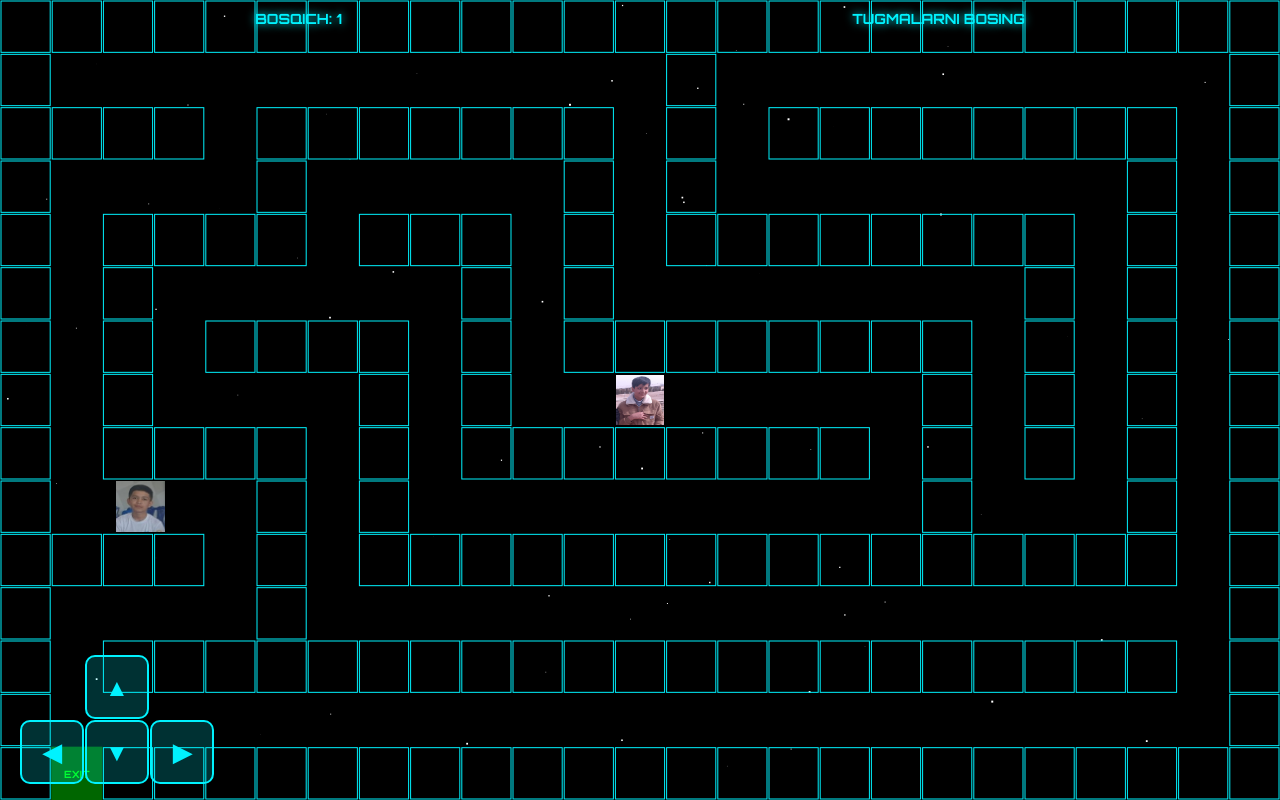
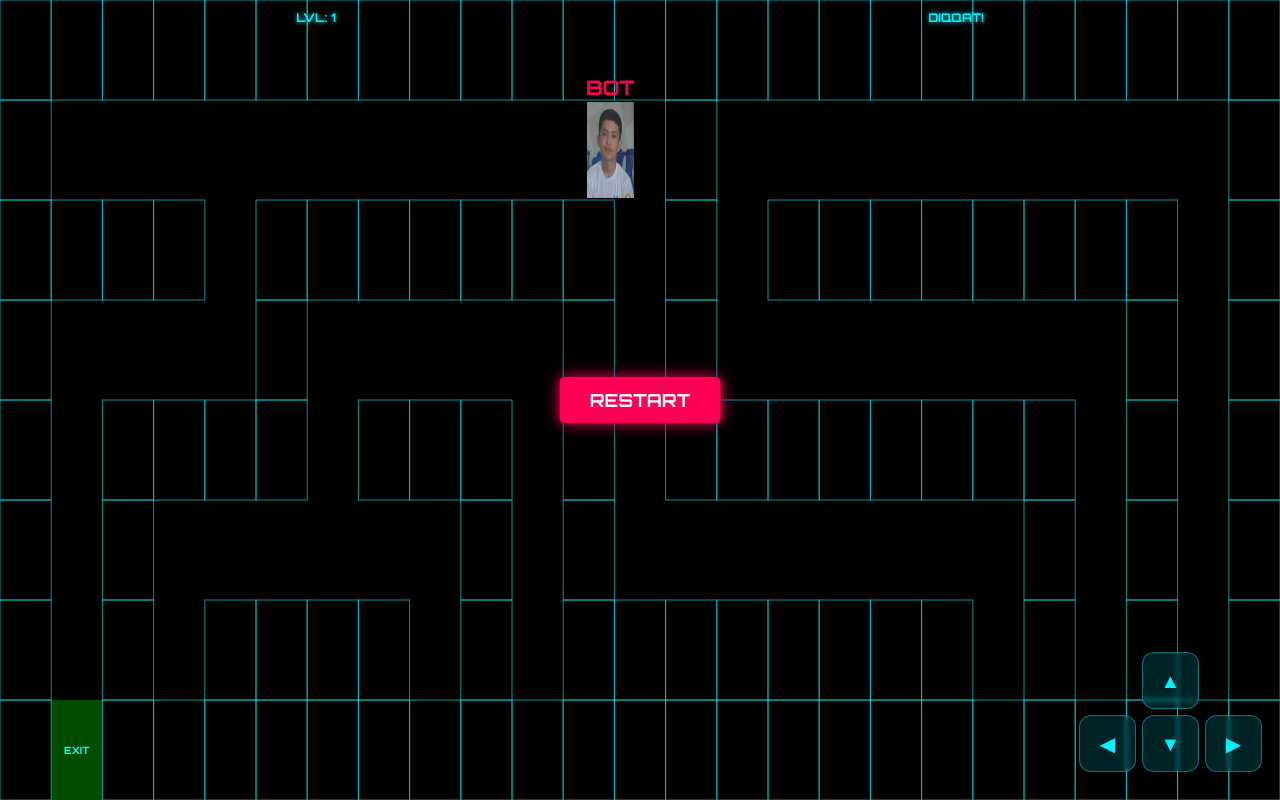
Before and after one commit to Abdupattoyev/Abdupattoyev, a plain HTML site: page index.html in a window 1280 px wide. Drawn offline with Linux system fonts and the light colour scheme.

Commit message:
Add files via upload

```diff
--- a/index.html
+++ b/index.html
@@ -3,50 +3,45 @@
 <head>
     <meta charset="UTF-8">
     <meta name="viewport" content="width=device-width, initial-scale=1.0, maximum-scale=1.0, user-scalable=no">
-    <title>Stark Maze: D-Pad Edition</title>
+    <title>Stark Maze: Mobile Fixed</title>
     <link href="https://fonts.googleapis.com/css2?family=Orbitron:wght@700&display=swap" rel="stylesheet">
     <style>
         body { margin: 0; background: #000; overflow: hidden; font-family: 'Orbitron', sans-serif; touch-action: none; }
         canvas { display: block; width: 100vw; height: 100vh; }
 
-        #hud { position: fixed; top: 10px; width: 100%; display: flex; justify-content: space-around; color: #00f2fe; z-index: 10; font-size: 14px; text-shadow: 0 0 10px #00f2fe; pointer-events: none; }
+        #hud { position: fixed; top: 10px; width: 100%; display: flex; justify-content: space-around; color: #00f2fe; z-index: 10; font-size: 12px; text-shadow: 0 0 5px #00f2fe; pointer-events: none; }
 
-        #ui {
-            position: fixed; top: 0; left: 0; width: 100%; height: 100%;
-            display: flex; align-items: center; justify-content: center;
-            z-index: 30; pointer-events: none;
-        }
-        #restart-btn {
-            padding: 15px 40px; font-size: 20px; background: #ff0055; color: #fff;
-            border: none; border-radius: 5px; cursor: pointer; display: none;
-            pointer-events: auto; font-family: 'Orbitron'; font-weight: bold;
-            box-shadow: 0 0 20px #ff0055;
-        }
-
-        /* Tugmali Joystik Stili */
+        /* O'ng tomondagi qulay tugmalar */
         #controls {
-            position: fixed; bottom: 20px; left: 20px;
-            display: grid; grid-template-columns: 60px 60px 60px;
-            grid-template-rows: 60px 60px; gap: 5px; z-index: 40;
+            position: fixed; bottom: 30px; right: 20px;
+            display: grid; grid-template-columns: 55px 55px 55px;
+            grid-template-rows: 55px 55px; gap: 8px; z-index: 100;
         }
         .btn {
-            width: 60px; height: 60px; background: rgba(0, 242, 254, 0.2);
-            border: 2px solid #00f2fe; border-radius: 10px;
+            width: 55px; height: 55px; background: rgba(0, 242, 254, 0.15);
+            border: 1px solid rgba(0, 242, 254, 0.4); border-radius: 12px;
             display: flex; align-items: center; justify-content: center;
-            color: #00f2fe; font-size: 24px; font-weight: bold;
-            user-select: none; -webkit-tap-highlight-color: transparent;
+            color: #00f2fe; font-size: 20px; user-select: none;
+            -webkit-tap-highlight-color: transparent; backdrop-filter: blur(2px);
         }
-        .btn:active { background: rgba(0, 242, 254, 0.5); transform: scale(0.95); }
+        .btn:active { background: rgba(0, 242, 254, 0.4); transform: scale(0.9); }
         .up { grid-column: 2; }
         .left { grid-column: 1; grid-row: 2; }
         .down { grid-column: 2; grid-row: 2; }
         .right { grid-column: 3; grid-row: 2; }
+
+        #restart-btn {
+            position: fixed; top: 50%; left: 50%; transform: translate(-50%, -50%);
+            padding: 12px 30px; font-size: 18px; background: #ff0055; color: #fff;
+            border: none; border-radius: 5px; display: none; z-index: 110;
+            pointer-events: auto; font-family: 'Orbitron'; box-shadow: 0 0 15px #ff0055;
+        }
     </style>
 </head>
 <body>
     <div id="hud">
-        <div>BOSQICH: <span id="lvl">1</span></div>
-        <div id="status">TUGMALARNI BOSING</div>
+        <div>LVL: <span id="lvl">1</span></div>
+        <div id="status">DIQQAT!</div>
     </div>
 
     <div id="controls">
@@ -56,7 +51,7 @@
         <div class="btn right" id="btn-right">▶</div>
     </div>
 
-    <div id="ui"><button id="restart-btn" onclick="resetGame()">RESTART</button></div>
+    <button id="restart-btn" onclick="resetGame()">RESTART</button>
     <canvas id="canvas"></canvas>
 
     <script>
@@ -69,8 +64,9 @@
 
         let currentLevel = 1, isGameOver = false;
         let lastMoveTime = 0;
-        const playerMoveDelay = 150;
+        const playerMoveDelay = 140;
 
+        // Xaritalar (o'zgarmas struktura)
         const levels = {
             1: [
                 [1,1,1,1,1,1,1,1,1,1,1,1,1,1,1,1,1,1,1,1,1,1,1,1,1],
@@ -80,63 +76,40 @@
                 [1,0,1,1,1,1,0,1,1,1,0,1,0,1,1,1,1,1,1,1,1,0,1,0,1],
                 [1,0,1,0,0,0,0,0,0,1,0,1,0,0,0,0,0,0,0,0,1,0,1,0,1],
                 [1,0,1,0,1,1,1,1,0,1,0,1,1,1,1,1,1,1,1,0,1,0,1,0,1],
-                [1,0,1,0,0,0,0,1,0,1,0,0,0,0,0,0,0,0,1,0,1,0,1,0,1],
-                [1,0,1,1,1,1,0,1,0,1,1,1,1,1,1,1,1,0,1,0,1,0,1,0,1],
-                [1,0,0,0,0,1,0,1,0,0,0,0,0,0,0,0,0,0,1,0,0,0,1,0,1],
-                [1,1,1,1,0,1,0,1,1,1,1,1,1,1,1,1,1,1,1,1,1,1,1,0,1],
-                [1,0,0,0,0,1,0,0,0,0,0,0,0,0,0,0,0,0,0,0,0,0,0,0,1],
-                [1,0,1,1,1,1,1,1,1,1,1,1,1,1,1,1,1,1,1,1,1,1,1,0,1],
-                [1,0,0,0,0,0,0,0,0,0,0,0,0,0,0,0,0,0,0,0,0,0,0,0,1],
                 [1,3,1,1,1,1,1,1,1,1,1,1,1,1,1,1,1,1,1,1,1,1,1,1,1]
             ],
             2: [
                 [1,1,1,1,1,1,1,1,1,1,1,1,1,1,1,1,1,1,1,1,1,1,1,1,1],
                 [1,3,0,0,0,1,0,0,0,0,0,0,0,1,0,0,0,0,0,0,0,0,0,0,1],
                 [1,1,1,1,0,1,0,1,1,1,1,1,0,1,0,1,1,1,1,1,1,1,1,0,1],
-                [1,0,0,0,0,0,0,1,0,0,0,0,0,0,0,0,0,0,1,0,0,0,1,0,1],
-                [1,0,1,1,1,1,1,1,0,1,1,1,1,1,1,1,1,0,1,0,1,0,1,0,1],
-                [1,0,0,0,0,0,0,0,0,0,0,0,0,0,0,0,0,0,0,0,1,0,1,0,1],
-                [1,1,1,1,1,1,1,1,1,1,1,1,1,1,1,1,1,1,1,0,1,0,0,0,1],
                 [1,0,0,0,0,0,0,0,0,0,0,0,0,0,0,0,0,0,0,0,0,0,0,0,1],
                 [1,1,1,1,1,1,1,1,1,1,1,1,1,1,1,1,1,1,1,1,1,1,1,1,1]
             ],
             3: [
                 [1,1,1,1,1,1,1,1,1,1,1,1,1,1,1,1,1,1,1,1,1,1,1,1,1],
-                [1,0,0,0,0,0,0,0,1,0,0,0,1,0,0,0,0,0,0,0,0,0,0,0,1],
-                [1,0,1,1,1,1,1,0,1,0,1,0,1,1,1,1,1,1,1,1,1,1,1,0,1],
-                [1,0,1,0,0,0,1,0,1,0,1,0,0,0,0,0,0,0,1,0,0,0,1,0,1],
-                [1,0,1,0,1,0,1,0,1,0,1,1,1,1,1,1,1,0,1,0,1,0,1,0,1],
-                [1,0,1,0,1,0,1,0,0,0,0,0,0,0,0,0,1,0,1,0,1,0,1,0,1],
-                [1,0,1,1,1,0,1,1,1,1,1,1,1,1,1,0,1,0,1,1,1,0,1,0,1],
-                [1,0,0,0,1,0,0,0,0,0,0,0,0,0,1,0,1,0,0,0,0,0,1,0,1],
-                [1,1,1,0,1,1,1,1,1,1,1,1,1,0,1,0,1,1,1,1,1,1,1,0,1],
+                [1,0,0,0,1,0,0,0,1,0,0,0,1,0,0,0,1,0,0,0,1,0,0,0,1],
+                [1,0,1,0,1,0,1,0,1,0,1,0,1,0,1,0,1,0,1,0,1,0,1,0,1],
+                [1,0,1,0,0,0,1,0,0,0,1,0,0,0,1,0,0,0,1,0,0,0,1,0,1],
+                [1,0,1,1,1,1,1,1,1,1,1,1,1,1,1,1,1,1,1,1,1,1,1,0,1],
                 [1,0,0,0,0,0,0,0,0,0,0,0,1,0,1,0,0,0,0,0,0,0,0,0,1],
-                [1,0,1,1,1,1,1,1,1,1,1,0,1,0,1,1,1,1,1,1,1,1,1,1,1],
-                [1,0,1,0,0,0,0,0,0,0,1,0,0,0,1,0,0,0,0,0,0,0,0,0,1],
-                [1,0,1,0,1,1,1,1,1,0,1,1,1,1,1,0,1,1,1,1,1,1,1,0,1],
+                [1,0,1,1,1,1,1,0,1,1,1,1,1,0,1,1,1,1,1,0,1,1,1,1,1],
                 [1,0,0,0,1,0,0,0,1,0,0,0,0,0,0,0,1,0,0,0,0,0,0,3,1],
                 [1,1,1,1,1,1,1,1,1,1,1,1,1,1,1,1,1,1,1,1,1,1,1,1,1]
             ]
         };
 
         let maze, rows, cols;
-        let player = { gx: 12, gy: 7, vx: 12, vy: 7 };
+        let player = { gx: 12, gy: 3, vx: 12, vy: 3 };
         let enemy = { gx: 1, gy: 1, vx: 1, vy: 1, nextX: 1, nextY: 1 };
-        let stars = Array(80).fill().map(() => ({x: Math.random()*2500, y: Math.random()*2500, s: Math.random()*2}));
 
-        let keys = {};
-        window.addEventListener('keydown', e => keys[e.key] = true);
-        window.addEventListener('keyup', e => keys[e.key] = false);
-
-        // Tugmalar boshqaruvi
-        const btnControls = {
-            'btn-up': false, 'btn-down': false, 'btn-left': false, 'btn-right': false
-        };
+        const btnControls = { 'btn-up': false, 'btn-down': false, 'btn-left': false, 'btn-right': false };
 
         Object.keys(btnControls).forEach(id => {
             const btn = document.getElementById(id);
-            btn.addEventListener('touchstart', (e) => { e.preventDefault(); btnControls[id] = true; });
-            btn.addEventListener('touchend', (e) => { e.preventDefault(); btnControls[id] = false; });
+            const startHandler = (e) => { e.preventDefault(); btnControls[id] = true; };
+            const endHandler = (e) => { e.preventDefault(); btnControls[id] = false; };
+            btn.addEventListener('touchstart', startHandler);
+            btn.addEventListener('touchend', endHandler);
             btn.addEventListener('mousedown', () => btnControls[id] = true);
             btn.addEventListener('mouseup', () => btnControls[id] = false);
         });
@@ -146,7 +119,7 @@
             restartBtn.style.display = "none";
             maze = levels[lvl];
             rows = maze.length; cols = maze[0].length;
-            player.gx = 12; player.gy = 7; player.vx = 12; player.vy = 7;
+            player.gx = 12; player.gy = 1; player.vx = 12; player.vy = 1;
             enemy.gx = 1; enemy.gy = 1; enemy.vx = 1; enemy.vy = 1; enemy.nextX = 1; enemy.nextY = 1;
             document.getElementById('lvl').innerText = lvl;
         }
@@ -160,7 +133,7 @@
                 const dirs = [[0,1],[0,-1],[1,0],[-1,0]];
                 for(let [dx, dy] of dirs) {
                     let nx = curr.x + dx, ny = curr.y + dy;
-                    if(maze[ny] && (maze[ny][nx] !== 1) && !visited.has(`${nx},${ny}`)) {
+                    if(maze[ny] && maze[ny][nx] !== 1 && !visited.has(`${nx},${ny}`)) {
                         visited.add(`${nx},${ny}`); queue.push([...path, {x: nx, y: ny}]);
                     }
                 }
@@ -170,26 +143,23 @@
 
         function update() {
             if(isGameOver) return;
-
             const now = Date.now();
             if (now - lastMoveTime > playerMoveDelay) {
                 let nx = player.gx, ny = player.gy;
-
-                // Klaviatura yoki D-Pad
-                if(keys['ArrowLeft'] || btnControls['btn-left']) nx--;
-                else if(keys['ArrowRight'] || btnControls['btn-right']) nx++;
-                else if(keys['ArrowUp'] || btnControls['btn-up']) ny--;
-                else if(keys['ArrowDown'] || btnControls['btn-down']) ny++;
+                if(btnControls['btn-left']) nx--;
+                else if(btnControls['btn-right']) nx++;
+                else if(btnControls['btn-up']) ny--;
+                else if(btnControls['btn-down']) ny++;
 
                 if(maze[ny] && maze[ny][nx] !== 1) {
                     player.gx = nx; player.gy = ny;
                     lastMoveTime = now;
                 }
             }
-            player.vx += (player.gx - player.vx) * 0.18;
-            player.vy += (player.gy - player.vy) * 0.18;
+            player.vx += (player.gx - player.vx) * 0.2;
+            player.vy += (player.gy - player.vy) * 0.2;
 
-            let enemySpeed = (currentLevel === 1) ? 0.05 : (currentLevel === 2 ? 0.07 : 0.09);
+            let enemySpeed = (currentLevel === 3) ? 0.08 : 0.06;
             if (Math.hypot(enemy.vx - enemy.nextX, enemy.vy - enemy.nextY) < 0.05) {
                 enemy.vx = enemy.nextX; enemy.vy = enemy.nextY;
                 let step = findNextStep(maze, {x: enemy.vx, y: enemy.vy}, {x: player.gx, y: player.gy});
@@ -200,13 +170,13 @@
             if (enemy.vy < enemy.nextY) enemy.vy += enemySpeed;
             if (enemy.vy > enemy.nextY) enemy.vy -= enemySpeed;
 
-            if(Math.hypot(player.vx - enemy.vx, player.vy - enemy.vy) < 0.5) {
+            if(Math.hypot(player.vx - enemy.vx, player.vy - enemy.vy) < 0.6) {
                 isGameOver = true;
                 restartBtn.style.display = "block";
             }
             if(maze[player.gy][player.gx] === 3) {
                 currentLevel++;
-                if(currentLevel > 3) { alert("SIZ AFSONASIZ!"); resetGame(); }
+                if(currentLevel > 3) { alert("SIZ G'ALABA QOZONDINGIZ!"); resetGame(); }
                 else { initLevel(currentLevel); }
             }
         }
@@ -215,28 +185,27 @@
             canvas.width = window.innerWidth; canvas.height = window.innerHeight;
             const cw = canvas.width / cols, ch = canvas.height / rows;
             ctx.fillStyle = "#000"; ctx.fillRect(0,0, canvas.width, canvas.height);
-            stars.forEach(s => { ctx.fillStyle = "#fff"; ctx.fillRect(s.x % canvas.width, s.y % canvas.height, s.s, s.s); });
 
             for(let r=0; r<rows; r++) {
                 for(let c=0; c<cols; c++) {
                     if(maze[r][c] === 1) {
-                        ctx.strokeStyle = "#00f2fe"; ctx.lineWidth = 1;
-                        ctx.strokeRect(c*cw+1, r*ch+1, cw-2, ch-2);
+                        ctx.strokeStyle = "rgba(0, 242, 254, 0.6)"; ctx.lineWidth = 1;
+                        ctx.strokeRect(c*cw, r*ch, cw, ch);
                     }
                     if(maze[r][c] === 3) {
-                        ctx.fillStyle = "rgba(0, 255, 0, 0.4)"; ctx.fillRect(c*cw, r*ch, cw, ch);
-                        ctx.fillStyle = "#00ff00"; ctx.font = "bold 10px Orbitron"; ctx.textAlign = "center";
-                        ctx.fillText("EXIT", c*cw + cw/2, r*ch + ch/2 + 5);
+                        ctx.fillStyle = "rgba(0, 255, 0, 0.3)"; ctx.fillRect(c*cw, r*ch, cw, ch);
+                        ctx.fillStyle = "#0ff"; ctx.font = "bold 10px Orbitron"; ctx.textAlign = "center";
+                        ctx.fillText("EXIT", c*cw + cw/2, r*ch + ch/2 + 4);
                     }
                 }
             }
 
             if (!isGameOver) ctx.drawImage(imgJavox, player.vx * cw + 2, player.vy * ch + 2, cw-4, ch-4);
-            ctx.drawImage(imgIbo, enemy.vx * cw + 1, enemy.vy * ch + 1, cw-2, ch-2);
+            ctx.drawImage(imgIbo, enemy.vx * cw + 2, enemy.vy * ch + 2, cw-4, ch-4);
 
             if(isGameOver) {
-                ctx.fillStyle = "#ff0055"; ctx.font = "bold 18px Orbitron"; ctx.textAlign = "center";
-                ctx.fillText("BOT", enemy.vx * cw + cw/2, enemy.vy * ch - 10);
+                ctx.fillStyle = "#ff0055"; ctx.font = "bold 20px Orbitron"; ctx.textAlign = "center";
+                ctx.fillText("BOT", enemy.vx * cw + cw/2, enemy.vy * ch - 5);
             }
             update();
             requestAnimationFrame(draw);
```
